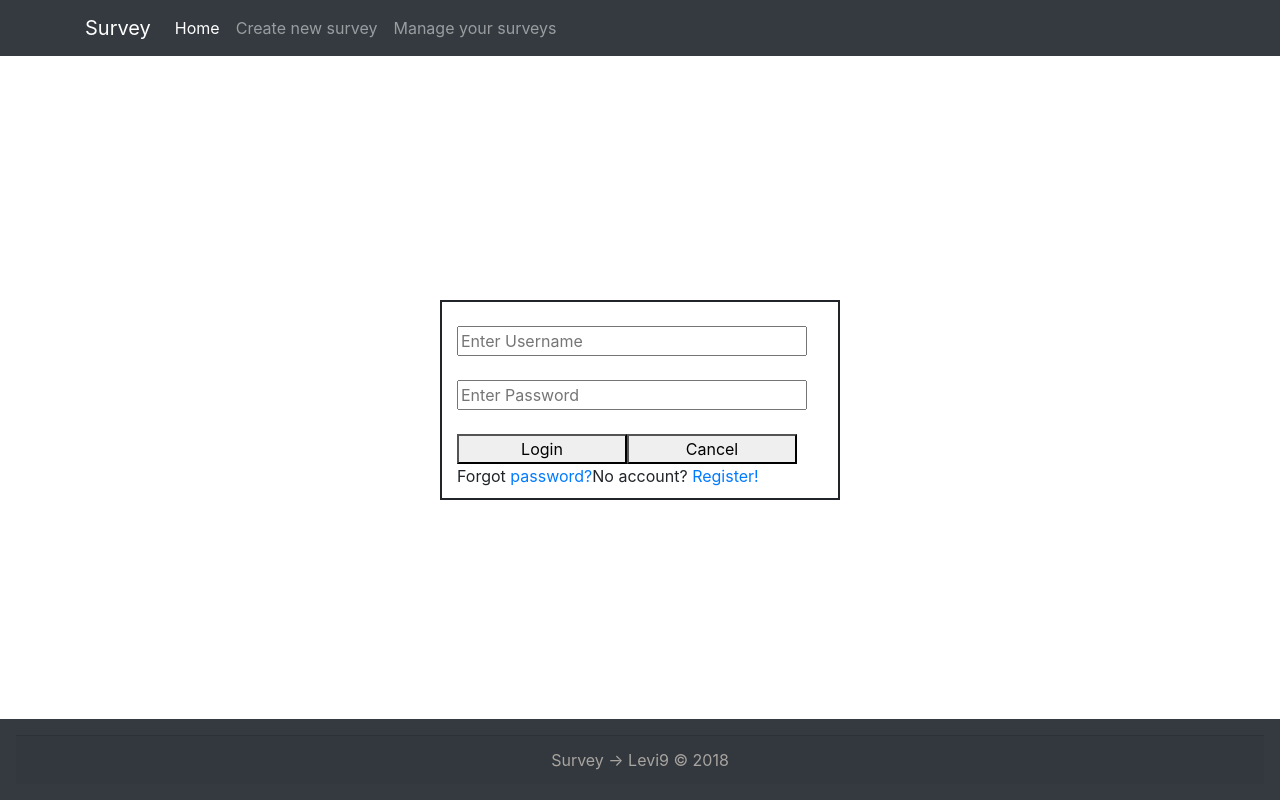
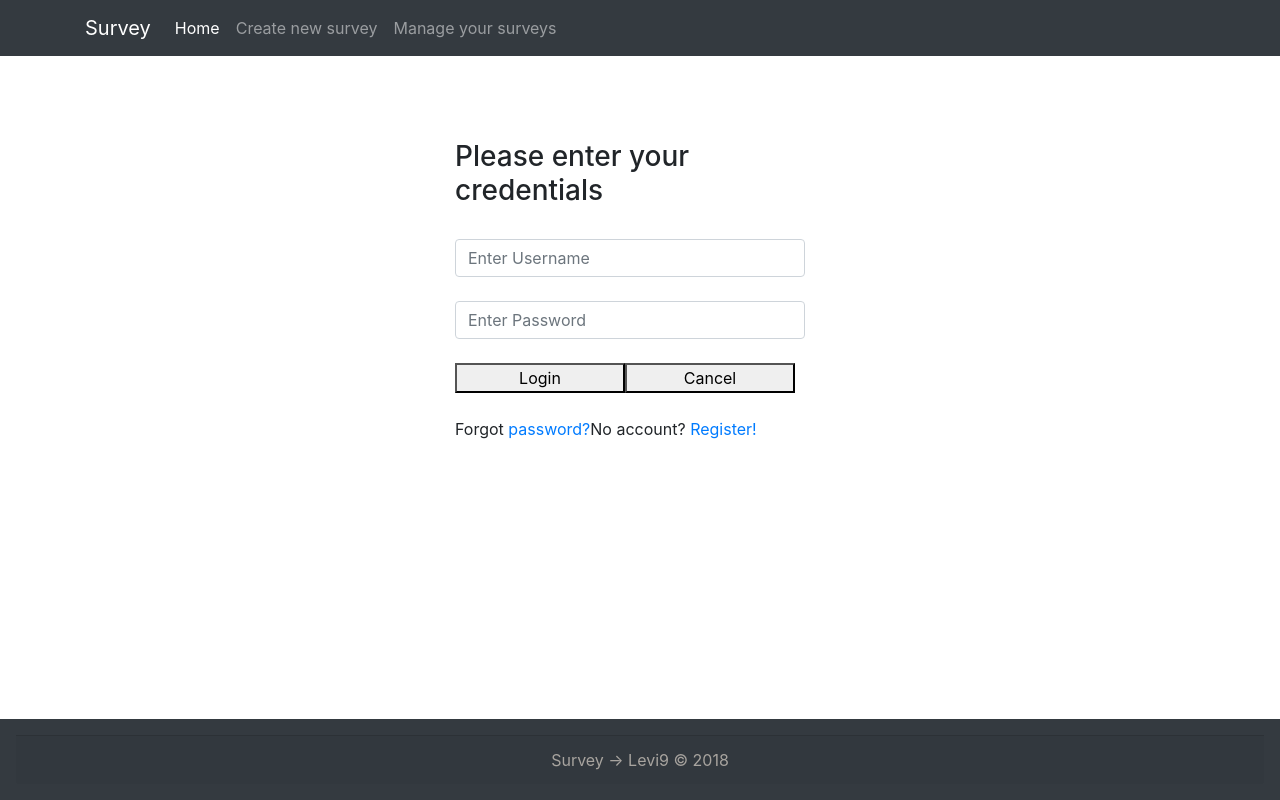
Before and after one commit to levi9-summer-workshop/Team-3, an Angular app in the folder ng-survey/: page /home in a window 1280 px wide. Built offline with nearby package versions, Linux system fonts and the light colour scheme.

Commit message:
added error login validations

```diff
--- a/ng-survey/src/app/login/login.component.css
+++ b/ng-survey/src/app/login/login.component.css
@@ -2,12 +2,10 @@
 
     height: 200px;
     width: 400px;
-
     position: fixed;
-    top: 50%;
+    top: 30%;
     left: 50%;
     margin-top: -100px;
     margin-left: -200px;
-    border-style: solid;
-    border-width: 2px;
+
 }
--- a/ng-survey/src/app/login/login.component.html
+++ b/ng-survey/src/app/login/login.component.html
@@ -1,17 +1,21 @@
-
-
 
 <form (ngSubmit)="takeLoginData(f)" #f="ngForm">
+
     <div id = "loginform">
     <div class="container">
-    <!--  <label for="uname">Please Enter Username</label><br> -->
+        <h3>Please enter your credentials</h3>
     <br>
-      <input type="text"  name="uss"  ngModel style="width: 350px;" placeholder="Enter Username"required><br>
-     <br>
-      <input type="password"  name="pass" ngModel style="width: 350px;" placeholder="Enter Password" required> <br> <br>
+    <div *ngIf="username.invalid && (username.dirty || username.touched)"class="alert alert-danger">Please enter username</div>
+      <input class="form-control" type="text" name="username" required minLength = "5"
+      ngModel style="width: 350px;"  [(ngModel)] ="user.username" #username="ngModel" placeholder="Enter Username"><br>
+
+     <div *ngIf="password.invalid && (password.dirty || password.touched)" class="alert alert-danger">Please enter password</div>
+      <input class="form-control"  [(ngModel)] ="user.password" #password="ngModel" type="password" required minLength = "5" name="password"
+      ngModel style="width: 350px;" placeholder="Enter Password"> <br>
+
       <button style="width: 170px;" type="submit">Login</button>
       <button  style="width: 170px;"type="button" class="cancelbtn">Cancel</button>
-     </div>
+     </div> <br>
     <div class="container" >
       <span class="psw">Forgot <a href="#">password?</a></span>
       <span class="psw">No account?<a href="#"> Register!</a></span>
--- a/ng-survey/src/app/login/login.component.ts
+++ b/ng-survey/src/app/login/login.component.ts
@@ -18,7 +18,7 @@ export class LoginComponent implements OnInit {
   }
 
     public takeLoginData(form: NgForm){
-     this.setSurveyUser(form.value.uss, form.value.pass);
+     this.setSurveyUser(form.value.username, form.value.password);
      this.printSurveyProperties();
   }
 
```
